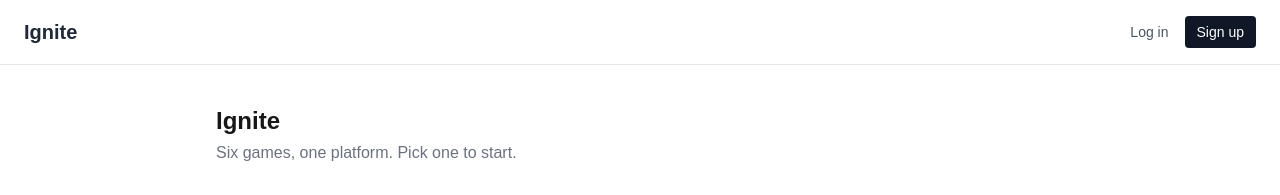
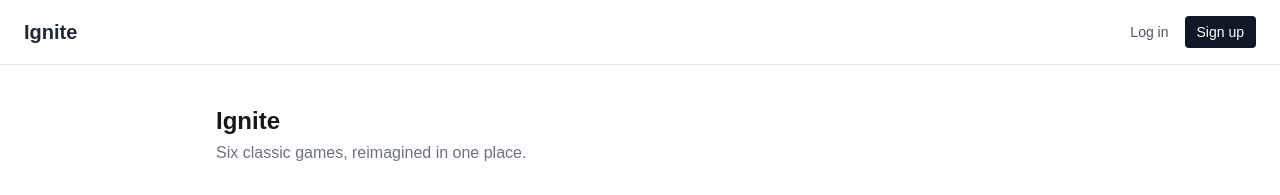
Before and after one commit to IS-PROJECT-2026/ignite.games-165852, a Next.js app: page / in a window 1280 px wide. Shown: the top 195 px of the page. Built offline with nearby package versions, Linux system fonts and the light colour scheme; no server answers.

Commit message:
style(home): update tagline copy (version A)

```diff
--- a/app/page.tsx
+++ b/app/page.tsx
@@ -13,7 +13,7 @@ export default function Home() {
   return (
     <main className="max-w-4xl mx-auto px-6 py-10">
       <h1 className="text-2xl font-semibold mb-1">Ignite</h1>
-      <p className="text-gray-500 mb-8">Six games, one platform. Pick one to start.</p>
+      <p className="text-gray-500 mb-8">Six classic games, reimagined in one place.</p>
       <div className="grid grid-cols-1 sm:grid-cols-2 md:grid-cols-3 gap-4">
         {GAMES.map((g) => (
           <GameCard key={g.href} {...g} />
```
